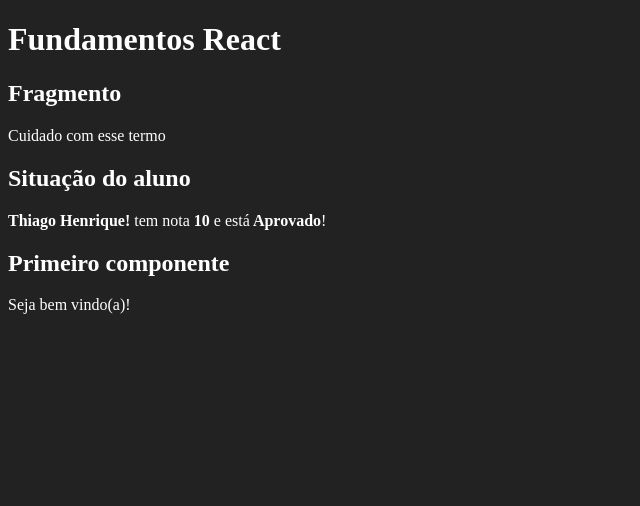
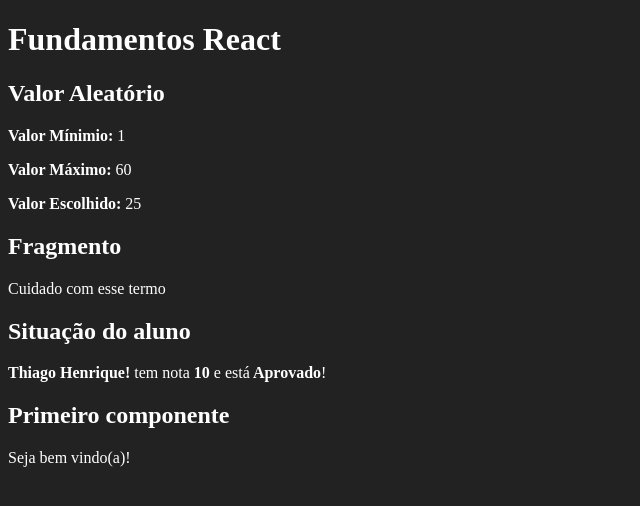
Before and after one commit to thiago-henrique-dev/fundamentos-react, a React (Create React App) app: page / in a window 1280 px wide. Shown: the top 506 px of the page, without its empty margins (0-640 px from the left). Built offline with nearby package versions, Linux system fonts and the light colour scheme.

Commit message:
Desafio Numero Aleatorio

```diff
--- a/src/App.jsx
+++ b/src/App.jsx
@@ -1,13 +1,15 @@
 import React from 'react'
 
+import Aleatorio from './components/basicos/Aleatorio'
+import Fragmento from './components/basicos/Fragmento'
+import ComParametro from './components/basicos/ComParametro'
 import Primeiro from './components/basicos/Primeiro'
-import ComParametro from './components/basicos/ComParametro'
-import Fragmento from './components/basicos/Fragmento'
 
 export default () => {
     return (
         <div id="app">
         <h1>Fundamentos React</h1>
+        <Aleatorio min={1} max={60}/>
         <Fragmento />
         <ComParametro
             titulo="Situação do aluno"
--- /dev/null
+++ b/src/components/basicos/Aleatorio.jsx
@@ -0,0 +1,21 @@
+import React from 'react'
+
+export default (props) => {
+
+    const { min, max } = props;
+
+    const [ a, b ] = [1, 2]
+    const { c, d } = { c:  12, d: 45, x: 'teste'}
+
+    const aleatorio = parseInt(Math.random() * (max - min)) + min
+    return (
+        <div>
+
+        <h2>Valor Aleatório</h2>
+       <p> <strong>Valor Mínimio: </strong> {min}</p>
+       <p><strong>Valor Máximo: </strong> {max} </p>
+       <p><strong>Valor Escolhido: </strong> {aleatorio} </p>
+    </div>
+    )
+
+}
```
